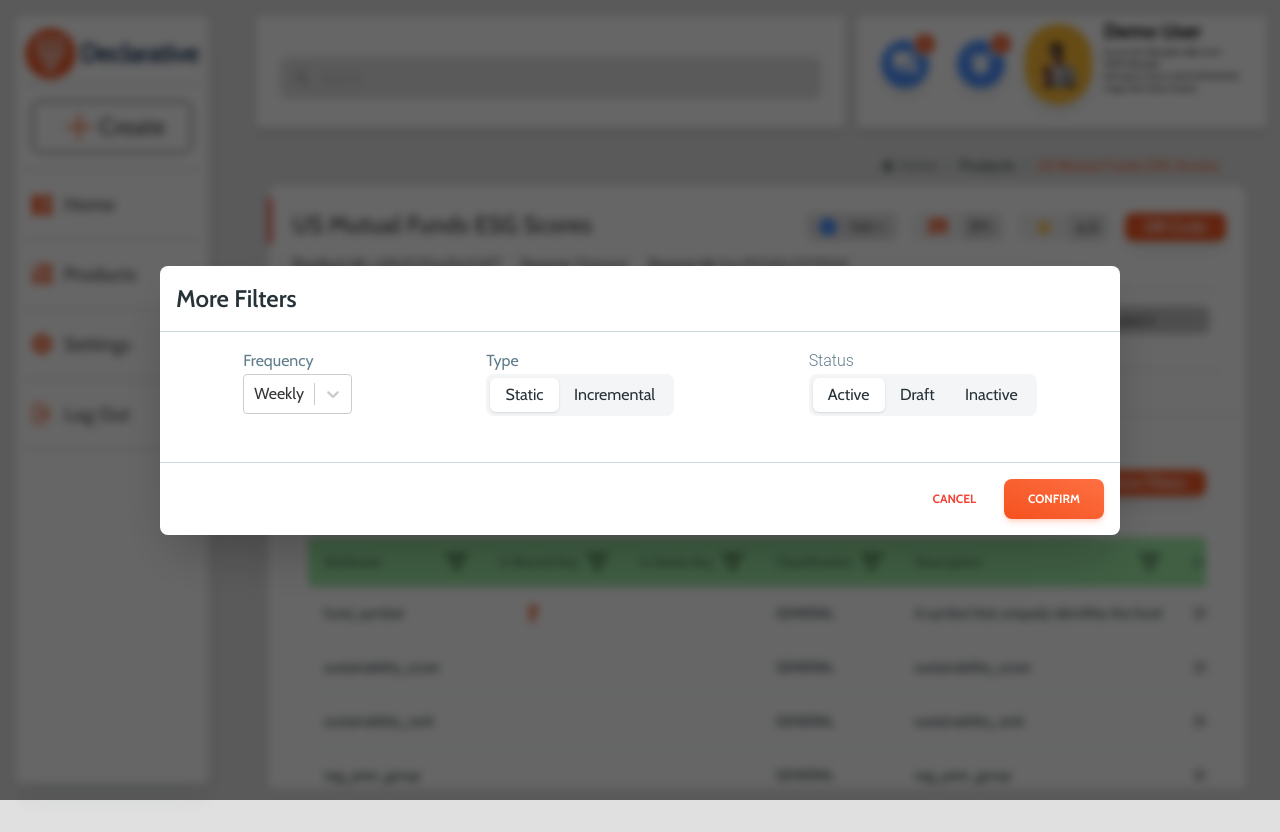
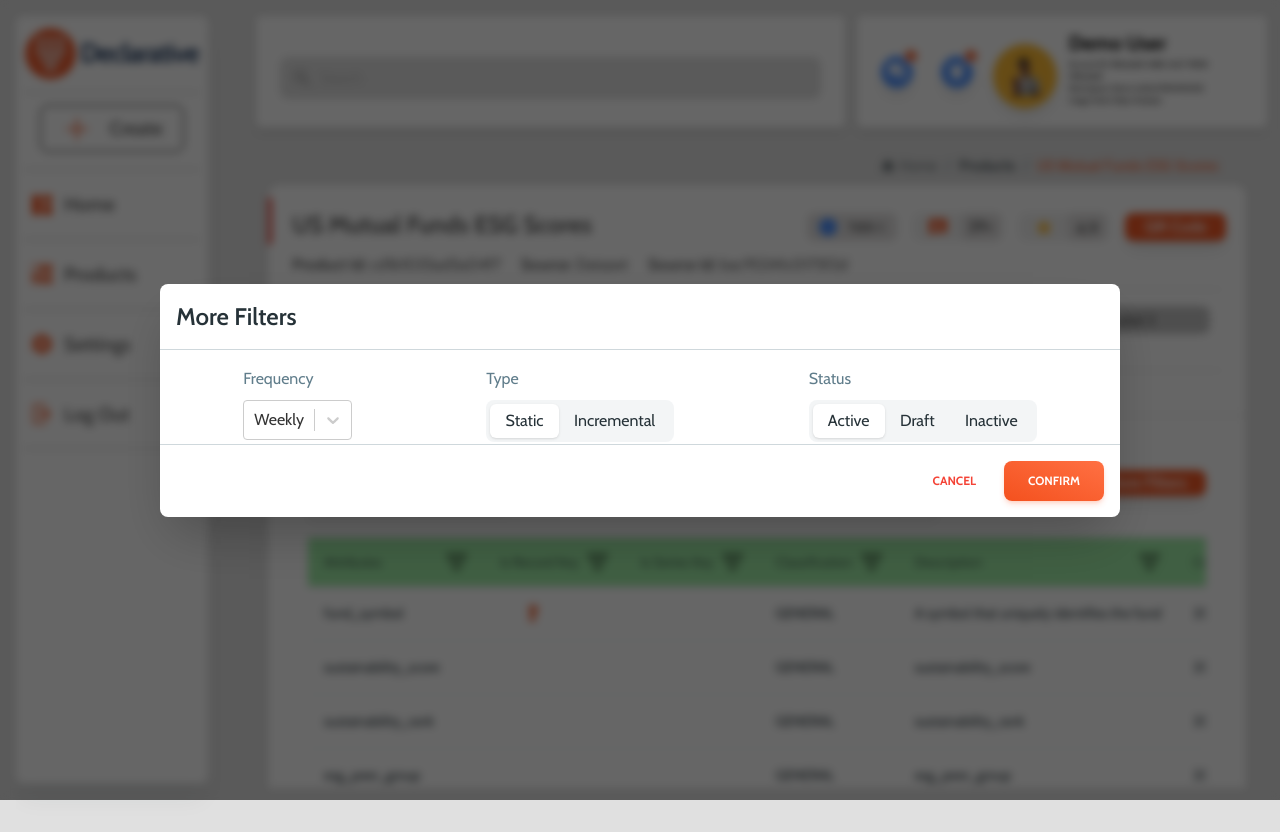
Before and after one commit to Umang1302/declarative, a Next.js app: page /product/0 in a window 1280 px wide. Both pictures are taken after a click on the button "More Filters". Built offline with nearby package versions, Linux system fonts and the light colour scheme.

Commit message:
reduced the create size btn and NavUserArea

```diff
--- a/src/components/common/NavUserArea.tsx
+++ b/src/components/common/NavUserArea.tsx
@@ -36,15 +36,15 @@ export default function NavSearchbar() {
     <Card
       className={`w-[35vw] lg:w-[410px] 2xl:w-[500px] 3xl:w-[550px] 4xl:w-[600px] h-full rounded-md px-4 py-2 ${cabin.className}`}
     >
-      <div className="flex items-center justify-around mx-2">
+      <div className="flex items-center justify-around mx-2 my-3">
         <div className="flex gap-x-7">
           <div className="relative inline-flex w-fit">
             <Menu>
-              <div className="flex absolute bottom-auto left-auto items-center justify-center -right-[0.5rem] top-[-0.5rem] z-10 rounded-full bg-[#F65A27] border-2 border-white w-6 h-6">
-                <p className="text-[0.8rem] text-white">3</p>
+              <div className="flex absolute bottom-auto left-auto items-center justify-center -right-[0.4rem] top-[-0.5rem] z-10 rounded-full bg-[#F65A27] border-2 border-white w-4 h-4">
+                <p className="text-[0.6rem] text-white">3</p>
               </div>
               <MenuHandler>
-                <div className=" flex items-center justify-center rounded-full bg-[#4D91FF] px-2 py-2 text-center text-white shadow-lg dark:text-gray-200 w-12 h-12">
+                <div className=" flex items-center justify-center rounded-full bg-[#4D91FF] px-2 py-2 text-center text-white shadow-lg dark:text-gray-200 w-8 h-8">
                   <div className="relative w-6 h-6">
                     <Image alt="" src="/message.svg" fill />
                   </div>
@@ -60,11 +60,11 @@ export default function NavSearchbar() {
 
           <div className="relative inline-flex w-fit">
             <Menu>
-              <div className="flex absolute bottom-auto left-auto items-center justify-center -right-[0.5rem] top-[-0.5rem] z-10 rounded-full bg-[#F65A27] border-2 border-white w-6 h-6">
-                <p className="text-[0.8rem] text-white">3</p>
+              <div className="flex absolute bottom-auto left-auto items-center justify-center -right-[0.4rem] top-[-0.5rem] z-10 rounded-full bg-[#F65A27] border-2 border-white w-4 h-4">
+                <p className="text-[0.6rem] text-white">3</p>
               </div>
               <MenuHandler>
-                <div className=" flex items-center justify-center rounded-full bg-[#4D91FF] px-2 py-2 text-center text-white shadow-lg dark:text-gray-200 w-12 h-12">
+                <div className=" flex items-center justify-center rounded-full bg-[#4D91FF] px-2 py-2 text-center text-white shadow-lg dark:text-gray-200 w-8 h-8">
                   <div className="relative w-6 h-6">
                     <Image alt="" src="/Alert.svg" fill />
                   </div>
@@ -80,8 +80,8 @@ export default function NavSearchbar() {
         </div>
         {/* </div> */}
         <div className="ml-5 flex">
-          <div className=" flex items-center justify-center rounded-full bg-[#FFBC35] px-2 py-2 text-center text-white shadow-lg dark:text-gray-200 w-[5rem] h-[5rem]">
-            <div className="relative w-12 h-12">
+          <div className="mt-2 flex items-center justify-center rounded-full bg-[#FFBC35] px-2 py-2 text-center text-white shadow-lg dark:text-gray-200 w-[4rem] h-[4rem]">
+            <div className="relative w-10 h-10">
               <Image alt="" src="/user.svg" fill />
             </div>
           </div>
--- a/src/components/common/Sidebar.tsx
+++ b/src/components/common/Sidebar.tsx
@@ -41,13 +41,13 @@ export default function Sidebar() {
           <Image src="/declarativeLogo1.svg" alt="brand" fill />
         </div>
 
-        <hr className="border-[#C4C4C4]" />
+        <hr className="border-[#C4C4C4] mt-2" />
 
         {/* Create Botton */}
-        <div className="w-full h-[8%] max-h-[60px] py-1 my-3 px-2">
-          <button className="w-full h-full border-[1px] items-center rounded-lg border-black flex justify-center">
-            <PlusIcon className="text-[#F65A27] w-10 h-10" />
-            <p className="text-[1.5rem] font-[600]">Create</p>
+        <div className="w-full h-[8%] max-h-[60px] py-1 my-2 flex justify-center px-2">
+          <button className="w-[90%] h-[90%] gap-x-4 border-[1px] items-center rounded-lg border-black flex justify-center">
+            <PlusIcon className="text-[#F65A27] w-8 h-8" />
+            <p className="text-[1.2rem] font-[600]">Create</p>
           </button>
         </div>
 
--- a/src/components/product/Table.tsx
+++ b/src/components/product/Table.tsx
@@ -268,10 +268,10 @@ export default function Example({ data }: any) {
               <DialogHeader className={`${cabin.className}`}>
                 More Filters
               </DialogHeader>
-              <DialogBody divider>
+              <DialogBody divider className="h-[6rem]">
                 <div className="rounded-none flex justify-around 2xl:h-[7vh] 4xl:h-[4vh] 2xl:mt-[-12px]">
-                  <div className="mb-8 items-center justify-between gap-8 ">
-                    <p className={`${cabin.className}`}>Frequency</p>
+                  <div className="mb-8 items-center justify-between gap-8 gap-y-6 ">
+                    <p className={`${cabin.className} mb-2`}>Frequency</p>
                     <Select
                       defaultValue={dropDownValue[0]}
                       options={dropDownValue}
@@ -281,7 +281,7 @@ export default function Example({ data }: any) {
                   <div
                     className={`items-center gap-4 md:flex-row ${cabin.className}`}
                   >
-                    <p className={`${cabin.className}`}>Type</p>
+                    <p className={`${cabin.className} mb-2`}>Type</p>
                     <Tabs value="static" className="w-full md:w-max">
                       <TabsHeader>
                         {TABS.map(({ label, value }) => (
@@ -296,7 +296,7 @@ export default function Example({ data }: any) {
                   </div>
 
                   <div className="items-center gap-4 md:flex-row">
-                    <p>Status</p>
+                    <p className={`${cabin.className} mb-2`}>Status</p>
                     <Tabs value="active" className="w-full md:w-max">
                       <TabsHeader>
                         {TABS1.map(({ label, value }) => (
```
